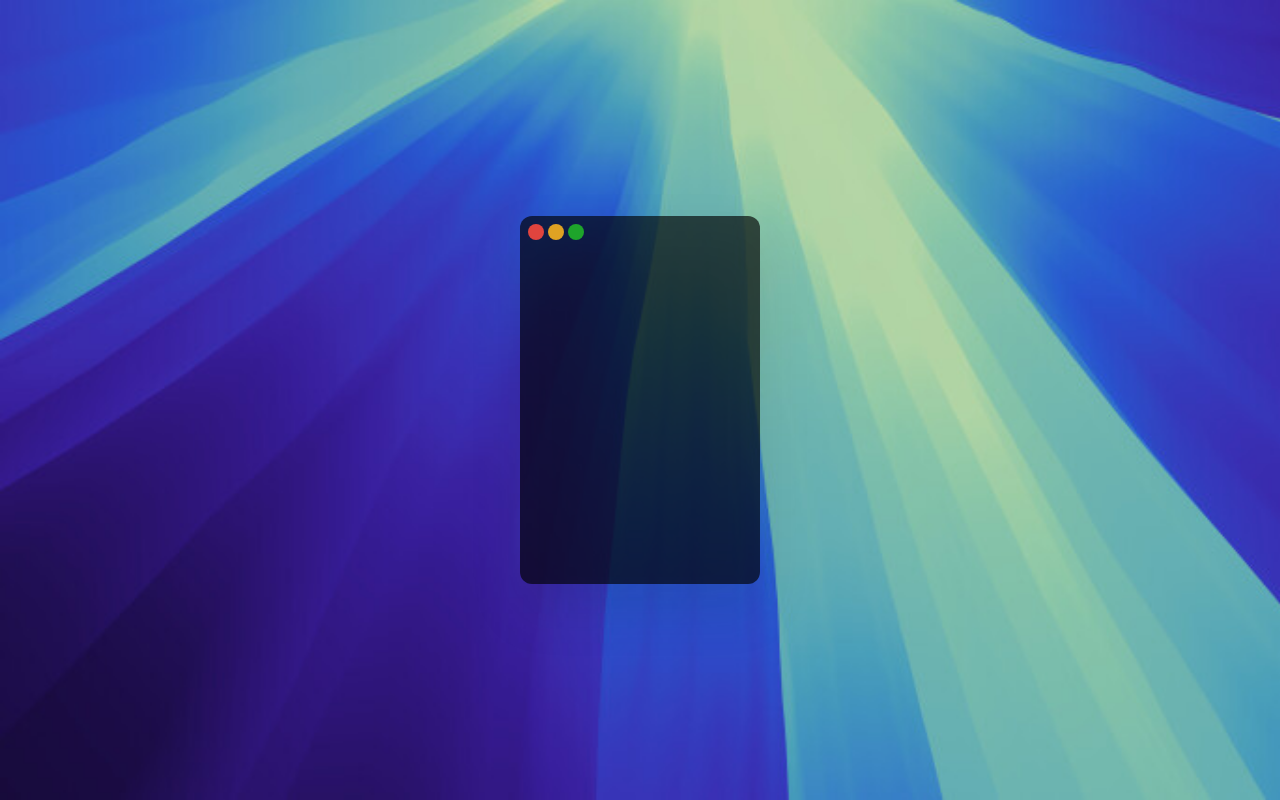
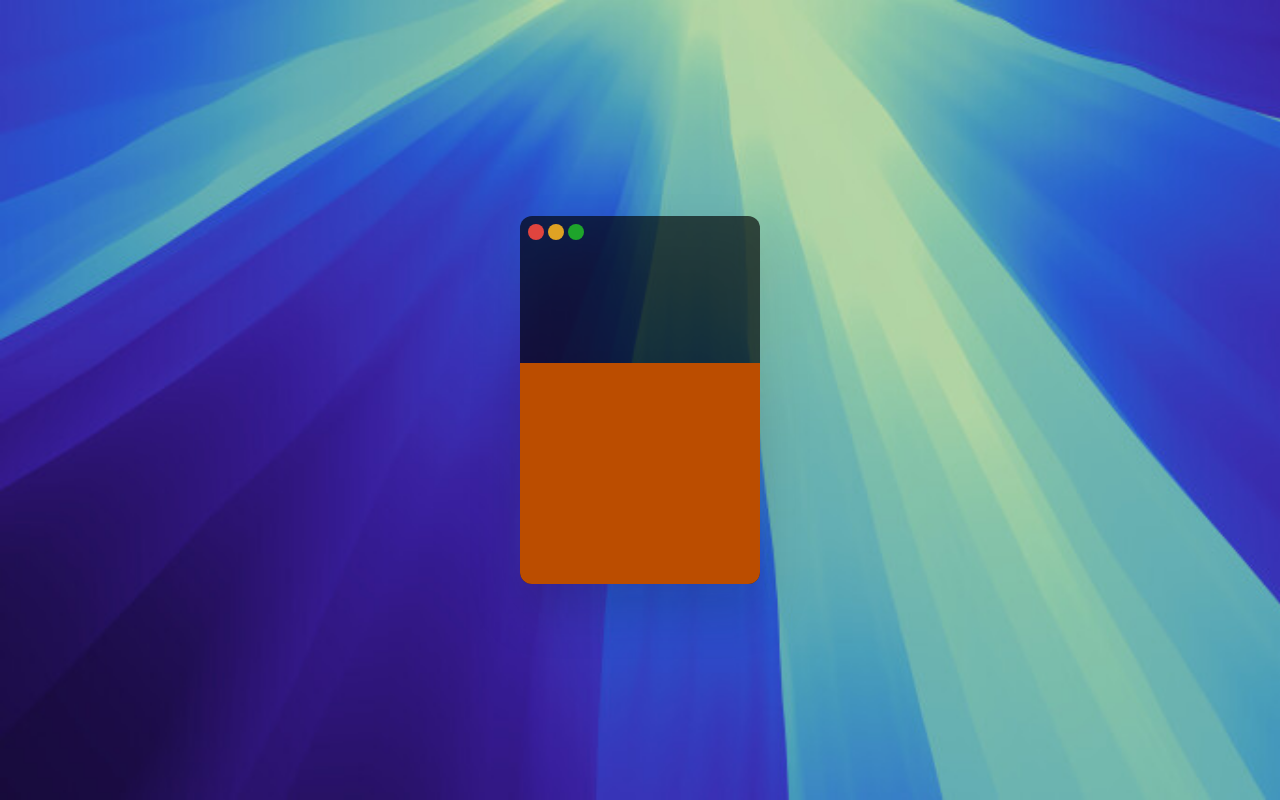
Before and after one commit to ojpbraga/calculator-challenge, a React (Vite) app: page / in a window 1280 px wide. Built offline with nearby package versions, Linux system fonts and the light colour scheme.

Commit message:
fix: calculator overflow-hidden

```diff
--- a/src/components/Calculator.jsx
+++ b/src/components/Calculator.jsx
@@ -1,10 +1,13 @@
 import React from 'react'
 import Header from './Header';
+import Keyboard from './Keyboard';
 
 function Calculator() {
   return (
-    <div className='bg-black/65 h-92 w-60 rounded-xl drop-shadow-2xl'>
+    <div className='bg-black/65 h-92 w-60 rounded-xl drop-shadow-2xl flex flex-col justify-between overflow-hidden'>
         <Header/>
+
+        <Keyboard/>
     </div>
   )
 };
--- /dev/null
+++ b/src/components/Keyboard.jsx
@@ -0,0 +1,11 @@
+import React from 'react'
+
+function Keyboard() {
+  return (
+    <div className='bg-amber-700 w-full h-[60%]'>
+
+    </div>
+  )
+}
+
+export default Keyboard
```
